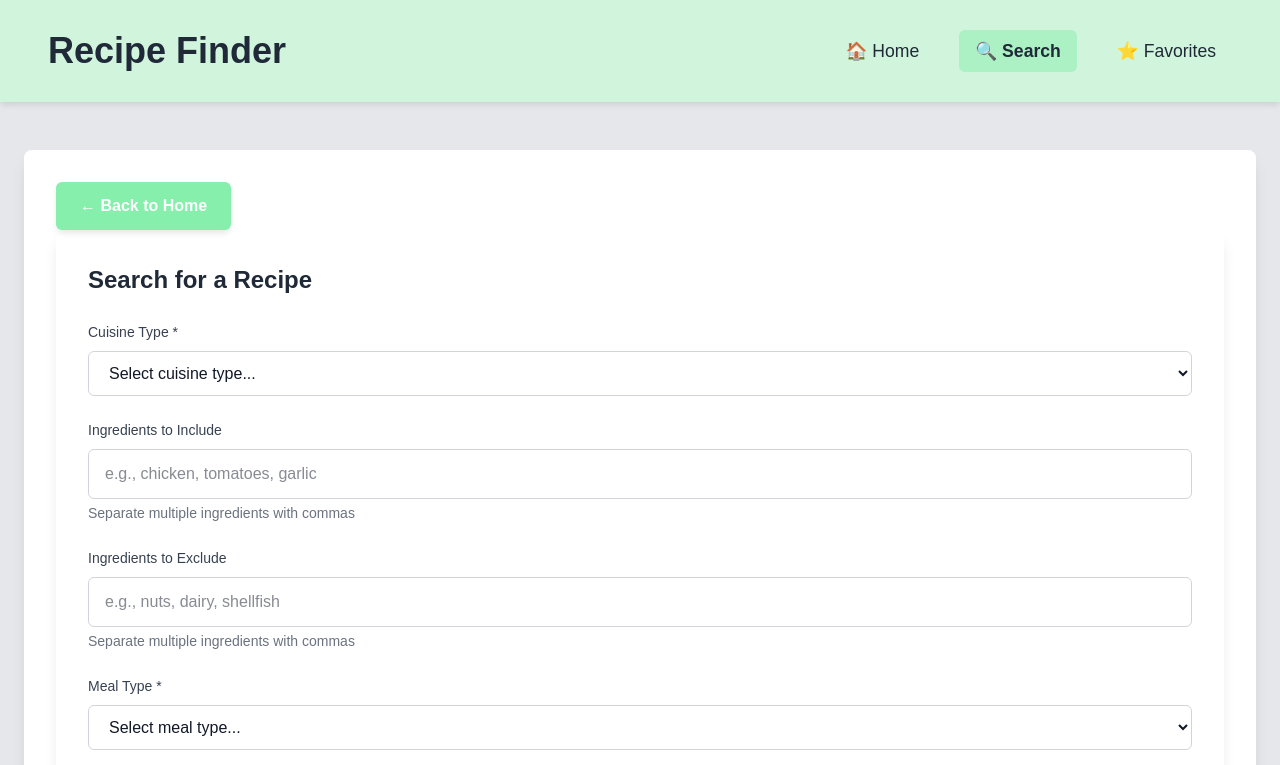
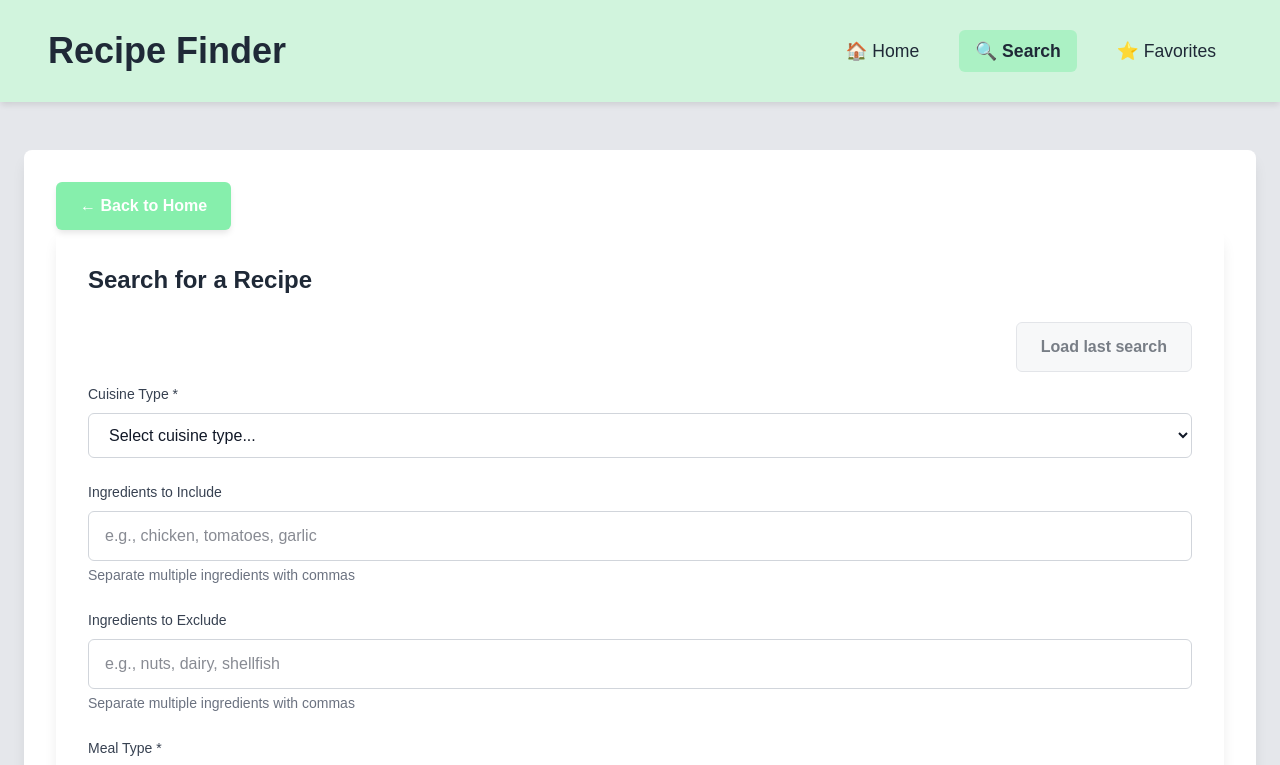
Before and after one commit to AnastasijaMosina/recipe-finder, a Next.js app: page /search in a window 1280 px wide. Shown: the top 765 px of the page. Built offline with nearby package versions, Linux system fonts and the light colour scheme.

Commit message:
step 12: save last search filters in localStorage

```diff
--- a/app/components/RecipeSearchForm.tsx
+++ b/app/components/RecipeSearchForm.tsx
@@ -1,5 +1,6 @@
 'use client';
 
+import { useEffect } from 'react';
 import { useForm } from 'react-hook-form';
 import { zodResolver } from '@hookform/resolvers/zod';
 import { CUISINES, MEAL_TYPES } from '../constants/cuisines';
@@ -8,6 +9,8 @@ import {
   type RecipeSearchFormValues,
   type RecipeSearchFilters,
 } from '../schemas/searchFiltersSchema';
+import { loadLastSearchFilters, saveLastSearchFilters } from '../utils/searchStorage';
+import { mapFiltersToFormValues, mapFormValuesToFilters } from '../services/searchMappers';
 
 interface RecipeSearchFormProps {
   onSubmit: (filters: RecipeSearchFilters) => void;
@@ -20,35 +23,63 @@ export default function RecipeSearchForm({
   isSearching,
   defaultValues,
 }: RecipeSearchFormProps) {
+  const savedFilters = loadLastSearchFilters();
+
   const {
     register,
     handleSubmit,
+    reset,
     formState: { errors },
   } = useForm<RecipeSearchFormValues>({
     resolver: zodResolver(recipeSearchFormSchema),
-    defaultValues: {
-      cuisineType: '',
-      includeIngredients: '',
-      excludeIngredients: '',
-      mealType: '',
-      maxReadyTime: '',
-      ...defaultValues,
-    },
+    defaultValues: mapFiltersToFormValues({
+      cuisine: defaultValues?.cuisineType,
+      includeIngredients: defaultValues?.includeIngredients,
+      excludeIngredients: defaultValues?.excludeIngredients,
+      type: defaultValues?.mealType,
+      maxReadyTime: defaultValues?.maxReadyTime,
+    }),
   });
 
+  useEffect(() => {
+    reset({
+      cuisineType: defaultValues?.cuisineType ?? '',
+      includeIngredients: defaultValues?.includeIngredients ?? '',
+      excludeIngredients: defaultValues?.excludeIngredients ?? '',
+      mealType: defaultValues?.mealType ?? '',
+      maxReadyTime: defaultValues?.maxReadyTime ?? '',
+    });
+  }, [defaultValues, reset]);
+
   const onFormSubmit = (values: RecipeSearchFormValues) => {
-    onSubmit({
-      cuisine: values.cuisineType || undefined,
-      includeIngredients: values.includeIngredients || undefined,
-      excludeIngredients: values.excludeIngredients || undefined,
-      type: values.mealType || undefined,
-      maxReadyTime: values.maxReadyTime || undefined,
-    });
+    const filters = mapFormValuesToFilters(values);
+
+    saveLastSearchFilters(filters);
+    onSubmit(filters);
+  };
+
+  const handleLoadLastSearch = () => {
+    if (!savedFilters) {
+      return;
+    }
+
+    reset(mapFiltersToFormValues(savedFilters));
   };
 
   return (
     <div className="search-container">
       <h2 className="search-title">Search for a Recipe</h2>
+
+      <div className="search-helper-actions">
+        <button
+          type="button"
+          className="btn btn-secondary btn-small"
+          onClick={handleLoadLastSearch}
+          disabled={!savedFilters}
+        >
+          Load last search
+        </button>
+      </div>
 
       <form onSubmit={handleSubmit(onFormSubmit)} className="search-form">
         {/* Cuisine Type */}
--- a/app/css/recipeSearch.css
+++ b/app/css/recipeSearch.css
@@ -95,6 +95,12 @@
   transition: background-color 0.2s ease-in-out;
 }
 
+.btn:disabled {
+  cursor: not-allowed;
+  opacity: 0.6;
+  box-shadow: none;
+}
+
 .btn-primary {
   background-color: #86efac; /* soft green-300 */
   box-shadow: 0 4px 6px -1px rgba(0, 0, 0, 0.1);
@@ -102,6 +108,24 @@
 
 .btn-primary:hover {
   background-color: #4ade80; /* green-400 */
+}
+
+.btn-primary:disabled:hover {
+  background-color: #86efac;
+}
+
+.btn-secondary {
+  background-color: #f3f4f6;
+  color: #1f2937;
+  border: 1px solid #d1d5db;
+}
+
+.btn-secondary:hover {
+  background-color: #e5e7eb;
+}
+
+.btn-secondary:disabled:hover {
+  background-color: #f3f4f6;
 }
 
 .btn-large {
@@ -190,7 +214,6 @@
 .form-input:focus,
 .form-select:focus {
   outline: none;
-  ring: 2px;
   border-color: transparent;
   box-shadow: 0 0 0 2px #86efac; /* soft green-300 */
 }
@@ -211,6 +234,12 @@
 /* Search Button */
 .search-btn-container {
   padding-top: 1rem;
+}
+
+.search-helper-actions {
+  display: flex;
+  justify-content: flex-end;
+  margin-bottom: 0.75rem;
 }
 
 /* Error Message */
--- /dev/null
+++ b/app/services/searchMappers.ts
@@ -0,0 +1,40 @@
+import {
+  searchQueryParamsSchema,
+  type RecipeSearchFilters,
+  type RecipeSearchFormValues,
+} from '../schemas/searchFiltersSchema';
+
+export const normalizeSearchFilters = (filters: RecipeSearchFilters): RecipeSearchFilters => {
+  const parsedFilters = searchQueryParamsSchema.safeParse({
+    cuisine: filters.cuisine || undefined,
+    includeIngredients: filters.includeIngredients || undefined,
+    excludeIngredients: filters.excludeIngredients || undefined,
+    type: filters.type || undefined,
+    maxReadyTime: filters.maxReadyTime || undefined,
+  });
+
+  if (!parsedFilters.success) {
+    return {};
+  }
+
+  return parsedFilters.data;
+};
+
+export const mapFormValuesToFilters = (values: RecipeSearchFormValues): RecipeSearchFilters =>
+  normalizeSearchFilters({
+    cuisine: values.cuisineType || undefined,
+    includeIngredients: values.includeIngredients || undefined,
+    excludeIngredients: values.excludeIngredients || undefined,
+    type: values.mealType || undefined,
+    maxReadyTime: values.maxReadyTime || undefined,
+  });
+
+export const mapFiltersToFormValues = (
+  filters?: RecipeSearchFilters | null
+): RecipeSearchFormValues => ({
+  cuisineType: filters?.cuisine ?? '',
+  includeIngredients: filters?.includeIngredients ?? '',
+  excludeIngredients: filters?.excludeIngredients ?? '',
+  mealType: filters?.type ?? '',
+  maxReadyTime: filters?.maxReadyTime ?? '',
+});
--- /dev/null
+++ b/app/utils/searchStorage.ts
@@ -0,0 +1,70 @@
+import { searchQueryParamsSchema, type RecipeSearchFilters } from '../schemas/searchFiltersSchema';
+import { normalizeSearchFilters } from '../services/searchMappers';
+
+const LAST_SEARCH_FILTERS_KEY = 'recipe-finder:last-search-filters';
+const LAST_SEARCH_FILTERS_EVENT = 'recipe-finder:last-search-filters-updated';
+
+let cachedRawFilters: string | null | undefined;
+let cachedParsedFilters: RecipeSearchFilters | null = null;
+
+const hasAnyFilterValue = (filters: RecipeSearchFilters) => Object.values(filters).some(Boolean);
+
+export const loadLastSearchFilters = (): RecipeSearchFilters | null => {
+  if (typeof window === 'undefined') {
+    return null;
+  }
+
+  const storedFilters = window.localStorage.getItem(LAST_SEARCH_FILTERS_KEY);
+
+  if (storedFilters === cachedRawFilters) {
+    return cachedParsedFilters;
+  }
+
+  cachedRawFilters = storedFilters;
+
+  if (!storedFilters) {
+    cachedParsedFilters = null;
+    return null;
+  }
+
+  try {
+    const parsedFilters = searchQueryParamsSchema.safeParse(JSON.parse(storedFilters));
+
+    if (!parsedFilters.success || !hasAnyFilterValue(parsedFilters.data)) {
+      window.localStorage.removeItem(LAST_SEARCH_FILTERS_KEY);
+      cachedRawFilters = null;
+      cachedParsedFilters = null;
+      return null;
+    }
+
+    cachedParsedFilters = parsedFilters.data;
+    return parsedFilters.data;
+  } catch {
+    window.localStorage.removeItem(LAST_SEARCH_FILTERS_KEY);
+    cachedRawFilters = null;
+    cachedParsedFilters = null;
+    return null;
+  }
+};
+
+export const saveLastSearchFilters = (filters: RecipeSearchFilters) => {
+  if (typeof window === 'undefined') {
+    return;
+  }
+
+  const normalizedFilters = normalizeSearchFilters(filters);
+
+  if (!hasAnyFilterValue(normalizedFilters)) {
+    window.localStorage.removeItem(LAST_SEARCH_FILTERS_KEY);
+    cachedRawFilters = null;
+    cachedParsedFilters = null;
+    window.dispatchEvent(new Event(LAST_SEARCH_FILTERS_EVENT));
+    return;
+  }
+
+  const serializedFilters = JSON.stringify(normalizedFilters);
+  window.localStorage.setItem(LAST_SEARCH_FILTERS_KEY, serializedFilters);
+  cachedRawFilters = serializedFilters;
+  cachedParsedFilters = normalizedFilters;
+  window.dispatchEvent(new Event(LAST_SEARCH_FILTERS_EVENT));
+};
```
